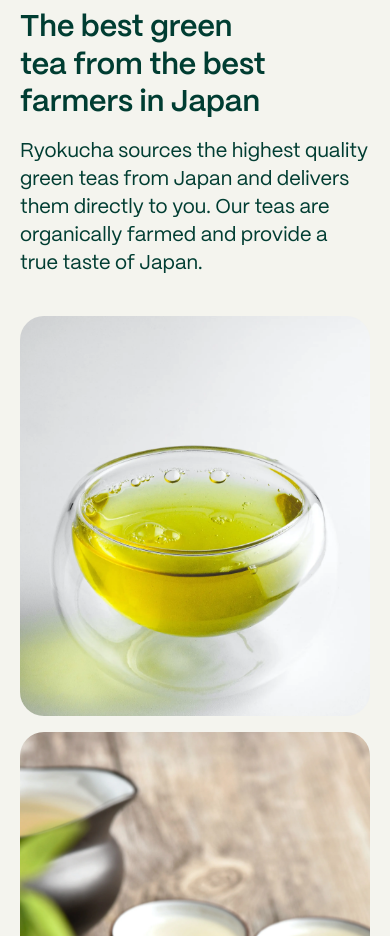
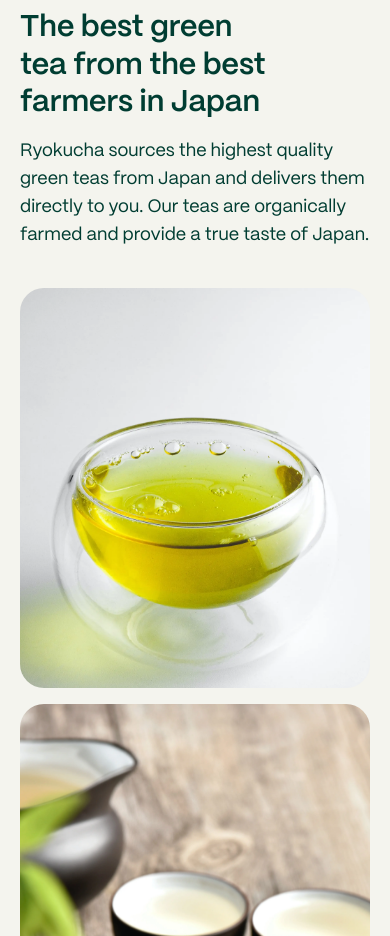
Before and after one commit to liquid-O2/ryokucha, a Next.js app: page / in a window 390 px wide. Shown: the part 1720-2656 px from the top of the page. Built offline with nearby package versions, Linux system fonts and the light colour scheme; no server answers; the database is empty.

Commit message:
fix: paragraph sizing on mobile

```diff
--- a/components/displayInfo.tsx
+++ b/components/displayInfo.tsx
@@ -32,7 +32,7 @@ const DisplayInfo = () => {
               whileInView={{ opacity: 1, y: '0%' }}
               transition={{ duration: 1, delay: 0.2 }}
               viewport={{ once: true }}
-              className=' text-xl char flex justify-end min-[880px]:pl-[10rem]  mb-6 min-[880px]:mb-0'>
+              className='text-lg md:text-xl char flex justify-end min-[880px]:pl-[10rem]  mb-6 min-[880px]:mb-0'>
               Ryokucha sources the highest quality green teas from Japan and delivers them directly to you.
               <br className='hidden min-[1664px]:block' /> Our teas are organically farmed and provide a true taste of
               Japan.
```
